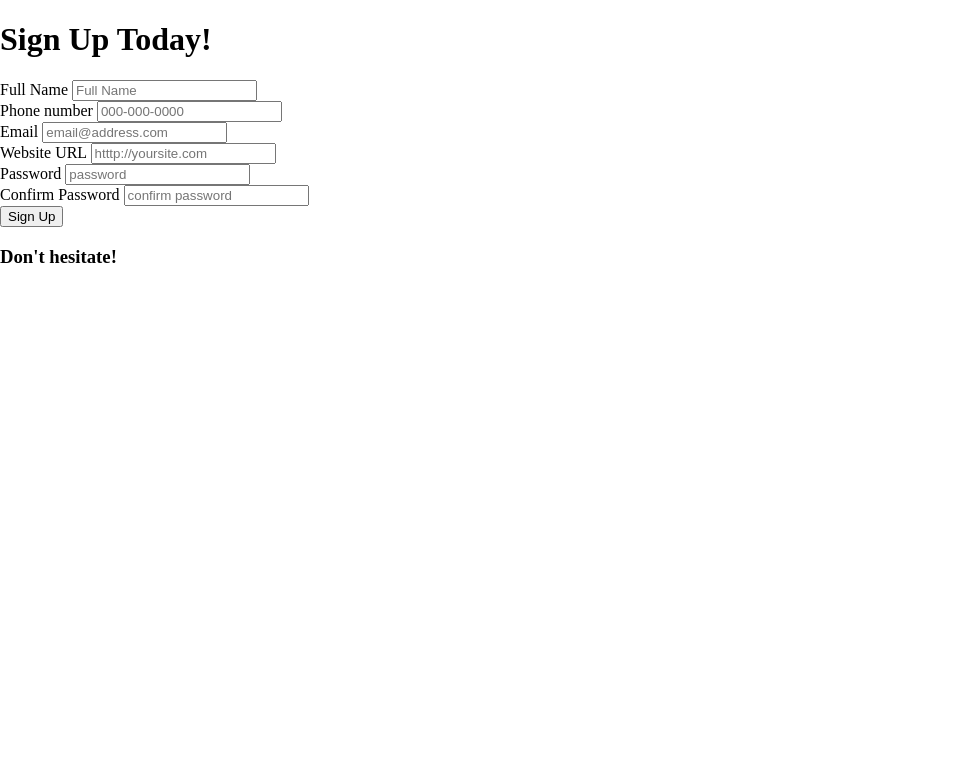
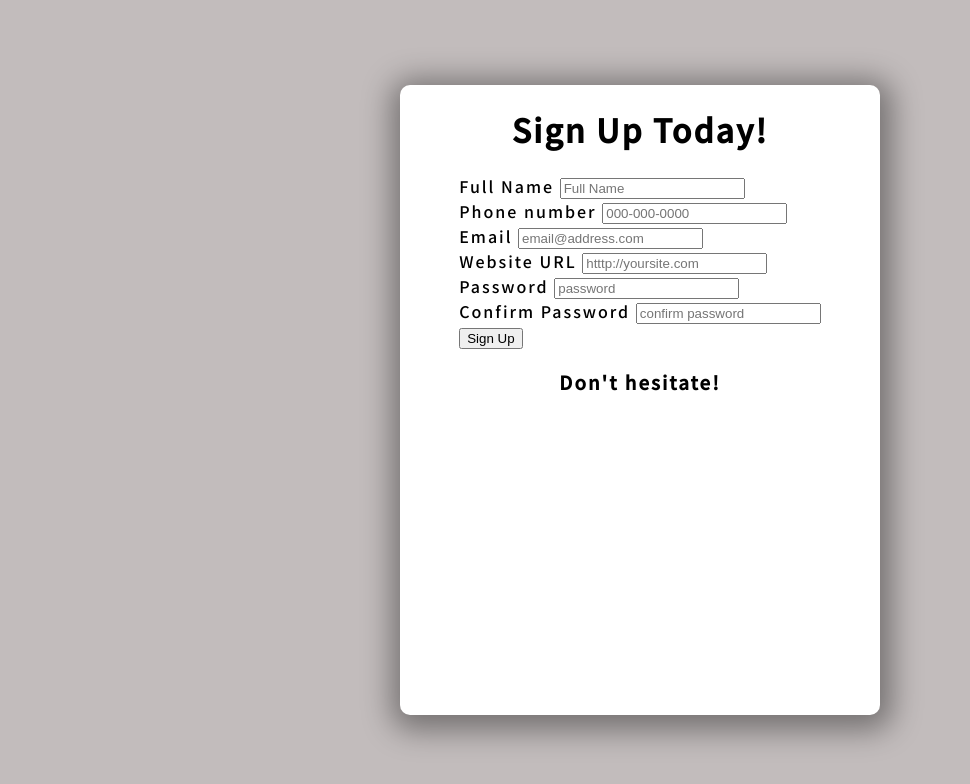
Before and after one commit to haase1020/form-fun, a plain HTML site: page index.html in a window 1280 px wide. Shown: the whole page, without its empty margins (0-970 px from the left). Drawn offline with Linux system fonts and the light colour scheme.

Commit message:
container styling

```diff
--- a/style.css
+++ b/style.css
@@ -1,4 +1,4 @@
-
+@import url('https://fonts.googleapis.com/css2?family=Noto+Sans+JP:wght@500&display=swap');
 html {
   box-sizing: border-box;
 }
@@ -6,4 +6,21 @@ html {
 body {
   margin: 0;
   min-height: 100vh;
+  font-family: 'Noto Sans JP', sans-serif;
+  letter-spacing: 2px;
+  display: flex;
+  align-items: center;
+  justify-content: center;
+  background: rgb(194, 188, 188);
 }
+
+.container {
+  width: 480px;
+  height: 630px;
+  background: white;
+  display: flex;
+  flex-direction: column;
+  align-items: center;
+  border-radius: 10px;
+  box-shadow: 2px 5px 30px 10px rgba(0,0,0, 0.4);
+}
```
